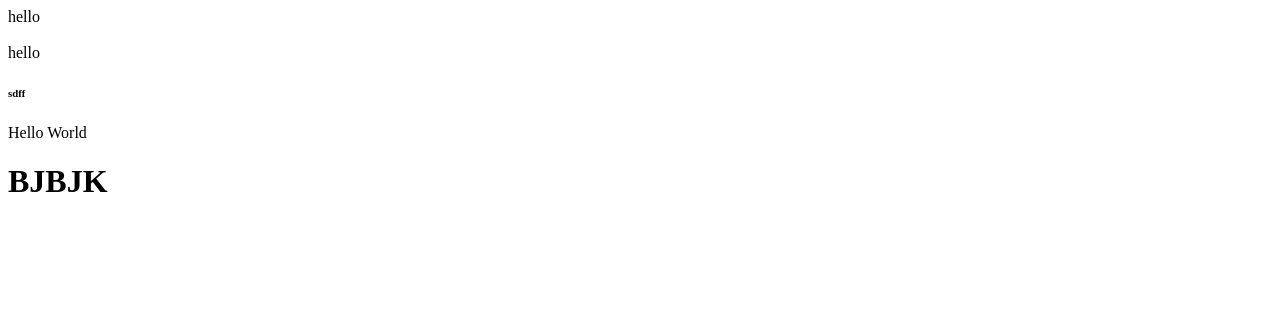
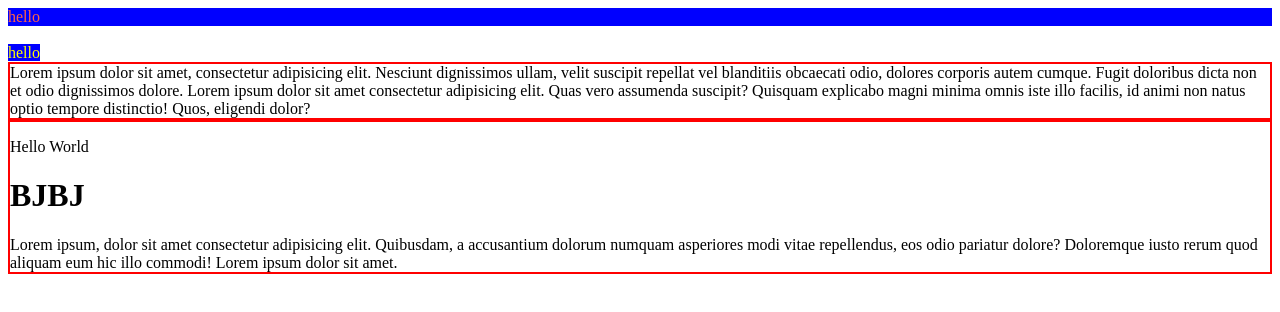
Before and after one commit to TaskmasterRishi/internship, a plain HTML site: page day1/dicandspan.html in a window 1280 px wide. Drawn offline with Linux system fonts and the light colour scheme.

Commit message:
css selectors

```diff
--- a/day1/dicandspan.html
+++ b/day1/dicandspan.html
@@ -4,18 +4,38 @@
     <meta charset="UTF-8">
     <meta name="viewport" content="width=device-width, initial-scale=1.0">
     <title>line and block</title>
+    <style>
+        #first{
+            color: tomato;
+        }
+        #second{
+            color: yellow;
+        }
+        #first,#second{
+            background-color: blue;
+        }
+
+        .box{
+            border: 2px solid red ;
+        }
+    </style>
 </head>
 <body>
-    <div>
+    <div id="first">
         hello
     </div>
     <br>
-    <span>
+    <span id="second">
         hello
-    </span><h6>sdff</h6>
-    <div>
+    </span>
+    <div class="box">Lorem ipsum dolor sit amet, consectetur adipisicing elit. Nesciunt dignissimos ullam, velit suscipit repellat vel blanditiis obcaecati odio, dolores corporis autem cumque. Fugit doloribus dicta non et odio dignissimos dolore.
+        Lorem ipsum dolor sit amet consectetur adipisicing elit. Quas vero assumenda suscipit? Quisquam explicabo magni minima omnis iste illo facilis, id animi non natus optio tempore distinctio! Quos, eligendi dolor?
+    </div>
+    <div class="box">
         <p>Hello World</p>
-        <h1>BJBJK</h1>
+        <h1>BJBJ</h1>
+        Lorem ipsum, dolor sit amet consectetur adipisicing elit. Quibusdam, a accusantium dolorum numquam asperiores modi vitae repellendus, eos odio pariatur dolore? Doloremque iusto rerum quod aliquam eum hic illo commodi!
+        Lorem ipsum dolor sit amet.
     </div>
 </body>
 </html>
```
Also changed, not shown: day1/style.css (added).
